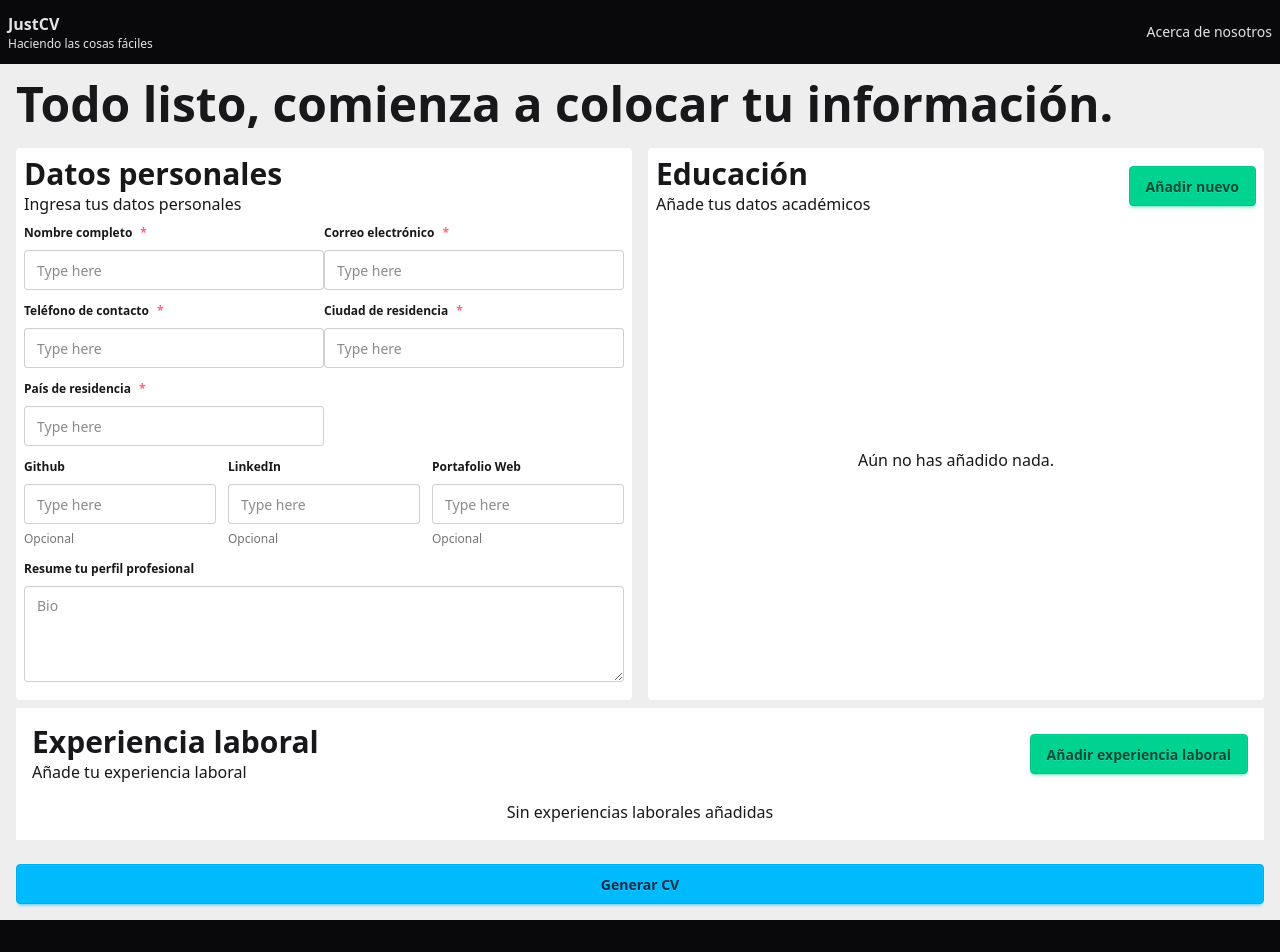
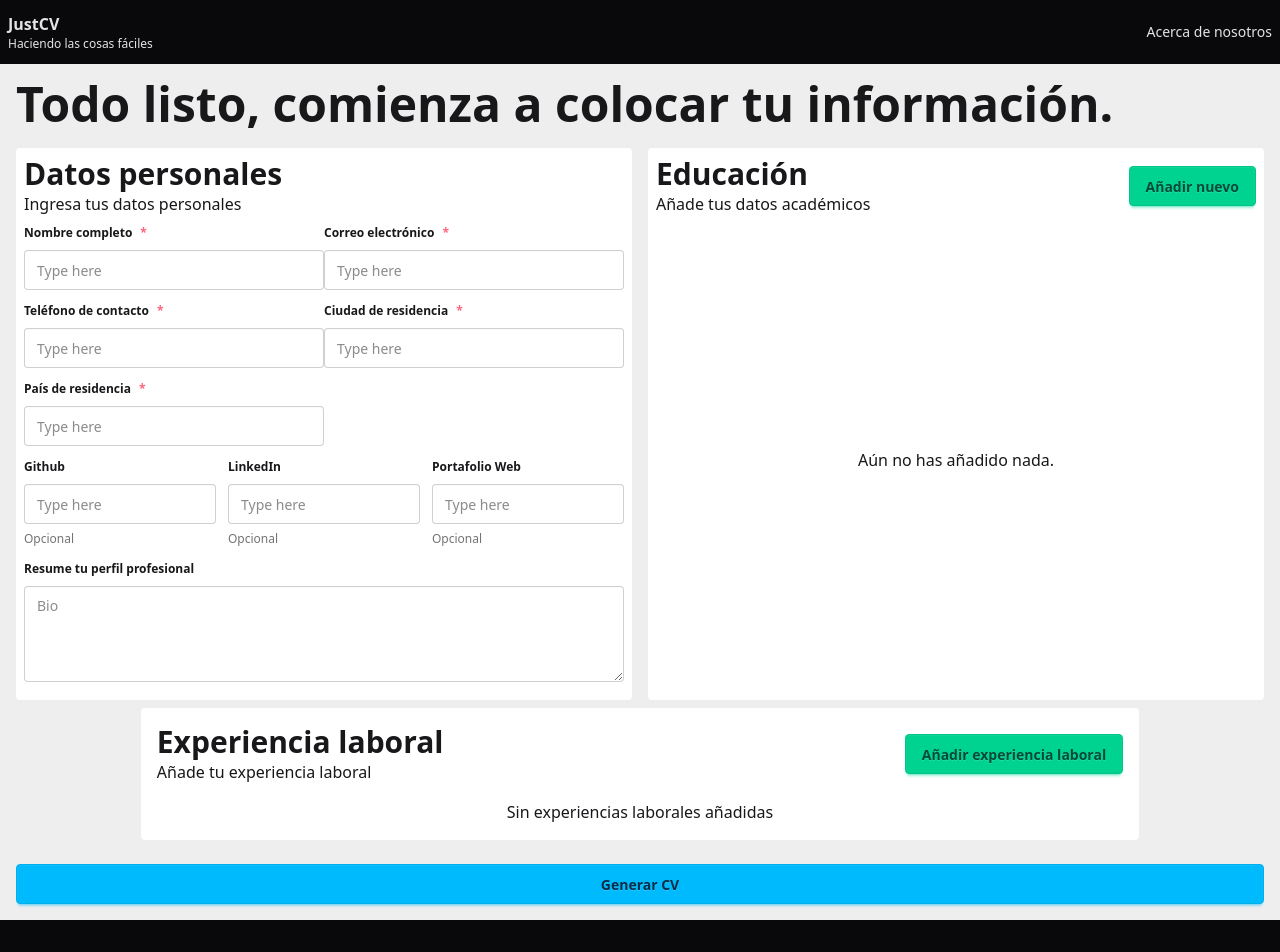
Before and after one commit to JhonCODEOWO/JustCV, a React (Vite) app: page /creating-cv in a window 1280 px wide. Shown: the top 952 px of the page. Built offline with nearby package versions, Linux system fonts and the light colour scheme.

Commit message:
Minimal class change.

```diff
--- a/src/CV/components/CreateCvForm/CreateCvForm.component.tsx
+++ b/src/CV/components/CreateCvForm/CreateCvForm.component.tsx
@@ -209,16 +209,17 @@ function CreateCvForm() {
                     </section>
                 </section>
             </div>
-            <section className="bg-base-100 p-4">
-                        <HeaderWithContentComponent
+            <section className="flex justify-center">
+                <div className="w-[80%] bg-base-100 p-4 rounded">
+                    <HeaderWithContentComponent
                         title="Experiencia laboral"
                         content="Añade tu experiencia laboral"
                         level={3}
                         positionText="start"
                         className="mb-4"
-                        >
-                            <button type="button" className="btn btn-success" onClick={() => appendWorkExperience({achievements: [], companyName: '', occupation: '', startDate: ''})} >Añadir experiencia laboral</button>
-                        </HeaderWithContentComponent>
+                    >
+                        <button type="button" className="btn btn-success" onClick={() => appendWorkExperience({achievements: [], companyName: '', occupation: '', startDate: ''})} >Añadir experiencia laboral</button>
+                    </HeaderWithContentComponent>
 
 
                     <section className="flex flex-col gap-3 rounded">
@@ -230,6 +231,7 @@ function CreateCvForm() {
                             )
                         })}
                     </section>
+                </div>
             </section>
             <button className="btn btn-info" type="submit">Generar CV</button>
         </form>
```
